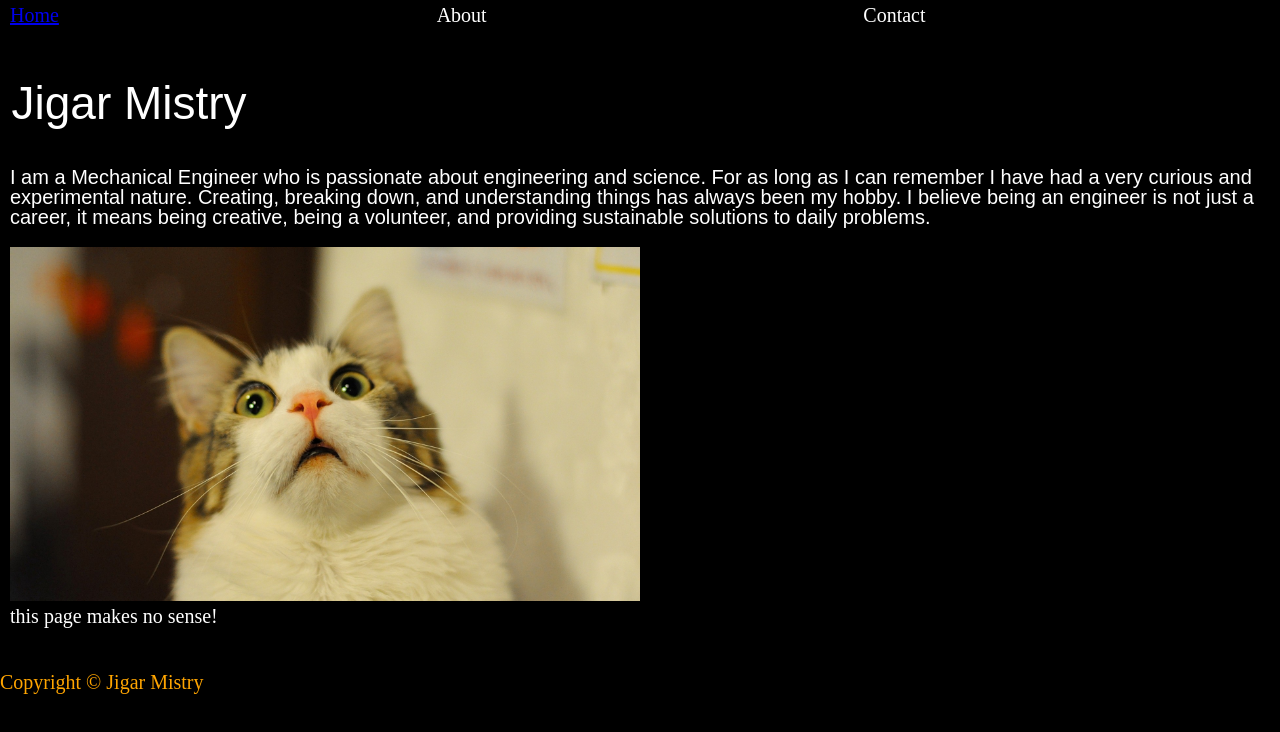
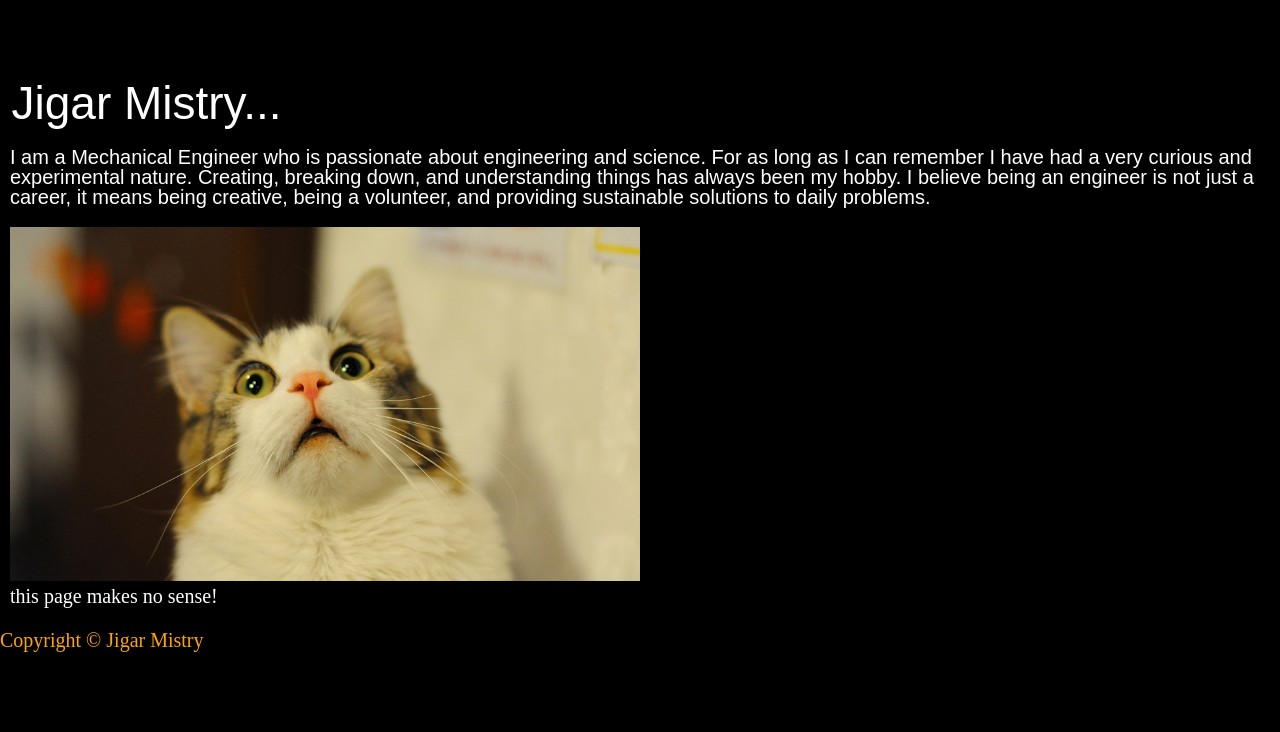
Before and after one commit to AlienDr0id/about_me, a plain HTML site: page index.html in a window 1280 px wide. Drawn offline with Linux system fonts and the light colour scheme.

Commit message:
made indexing better and organised text asarticle, header and footer

```diff
--- a/index.html
+++ b/index.html
@@ -10,20 +10,13 @@
 -->
 
 </head>
-<body>
-    <header id="header">
-        <nav id="navigation">
-          <ul>
-            <li><a href="#dummy">Home</a></li>
-            <li><b href="#dummy">About</b></li>
-            <li><c href="#dummy">Contact</c></li>
-          </ul>
-        </nav>
-      <h1>Jigar Mistry</h1>
-    </header>
-    <article id="primary">
-      <p>
-      </p>
+
+<h1>
+  Jigar Mistry...
+</h1>
+
+<article id="article">
+
   <P>
     I am a Mechanical Engineer who is passionate about engineering and science. For
     as long as I can remember I have had a very curious and experimental nature.
@@ -31,17 +24,17 @@
     believe being an engineer is not just a career, it means being creative, being a
     volunteer, and providing sustainable solutions to daily problems.
   </p>
-    </body>
 
-    <figure>
+</article>
+
+<figure id="figure1">
   <img src="cat2.jpg" width="50%" alt="The Cat" />
   <figcaption>
     this page makes no sense!
   </figcaption>
 </figure>
 
-  </article>
-  <br>
+
 <br>
 <footer id="footer">
   <small>Copyright &copy; Jigar Mistry</small>
```
Lines whose indentation alone changed are shown as unchanged.
